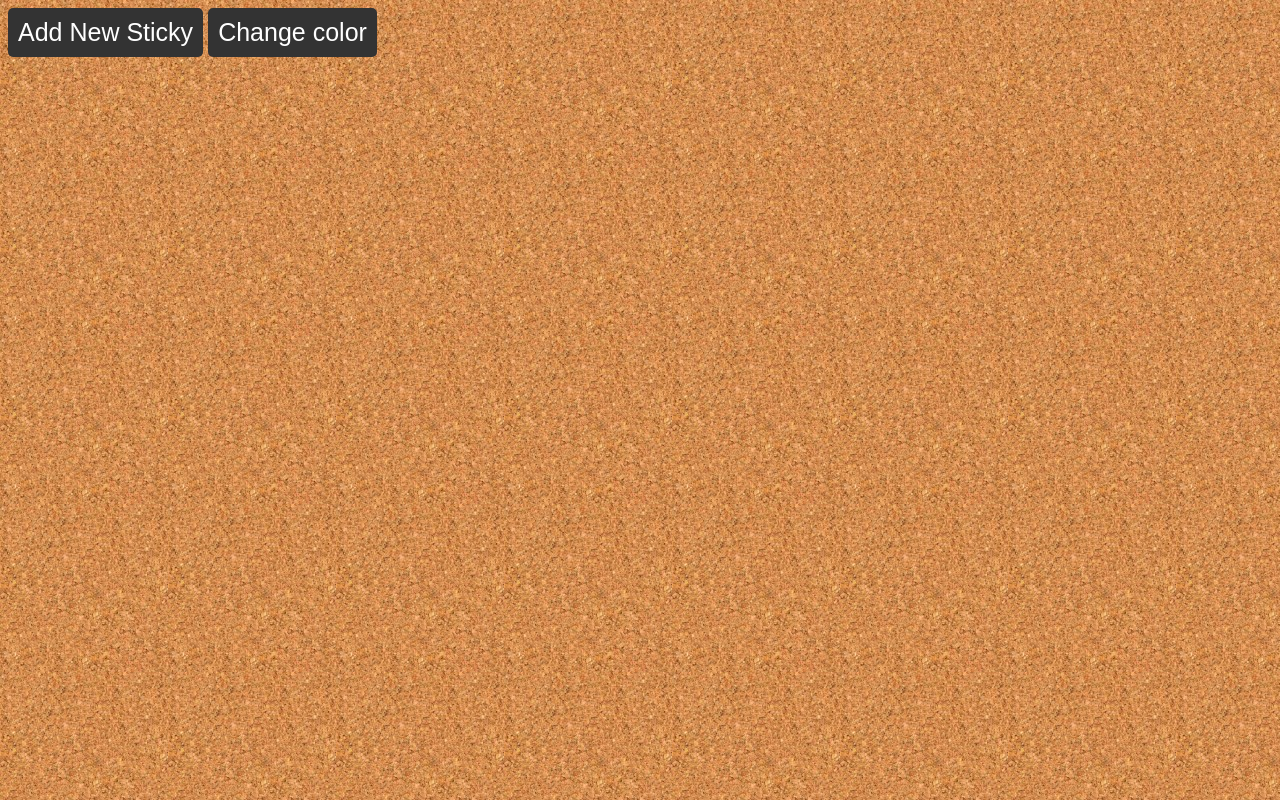
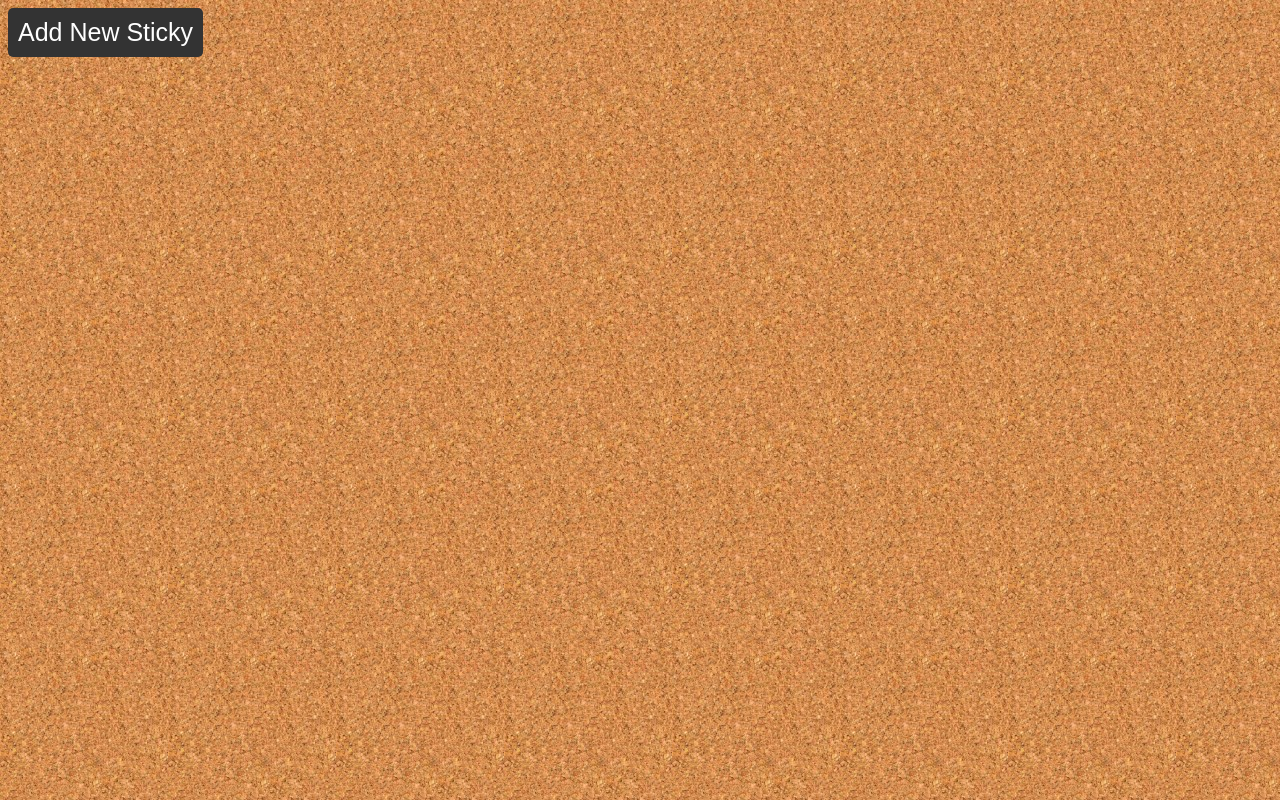
Before and after one commit to MaceTenth/StickyNotes, a plain HTML site: page index.html in a window 1280 px wide. Drawn offline with Linux system fonts and the light colour scheme.

Commit message:
Update index.html

```diff
--- a/index.html
+++ b/index.html
@@ -8,7 +8,7 @@
 <body>
 
 	<button id="newNoteButton" onclick="newNote()">Add New Sticky</button>
-	<button id="colorButton" onclick="changeColor()">Change color</button>
+
 <script src="js/script.js">
 
 
```
